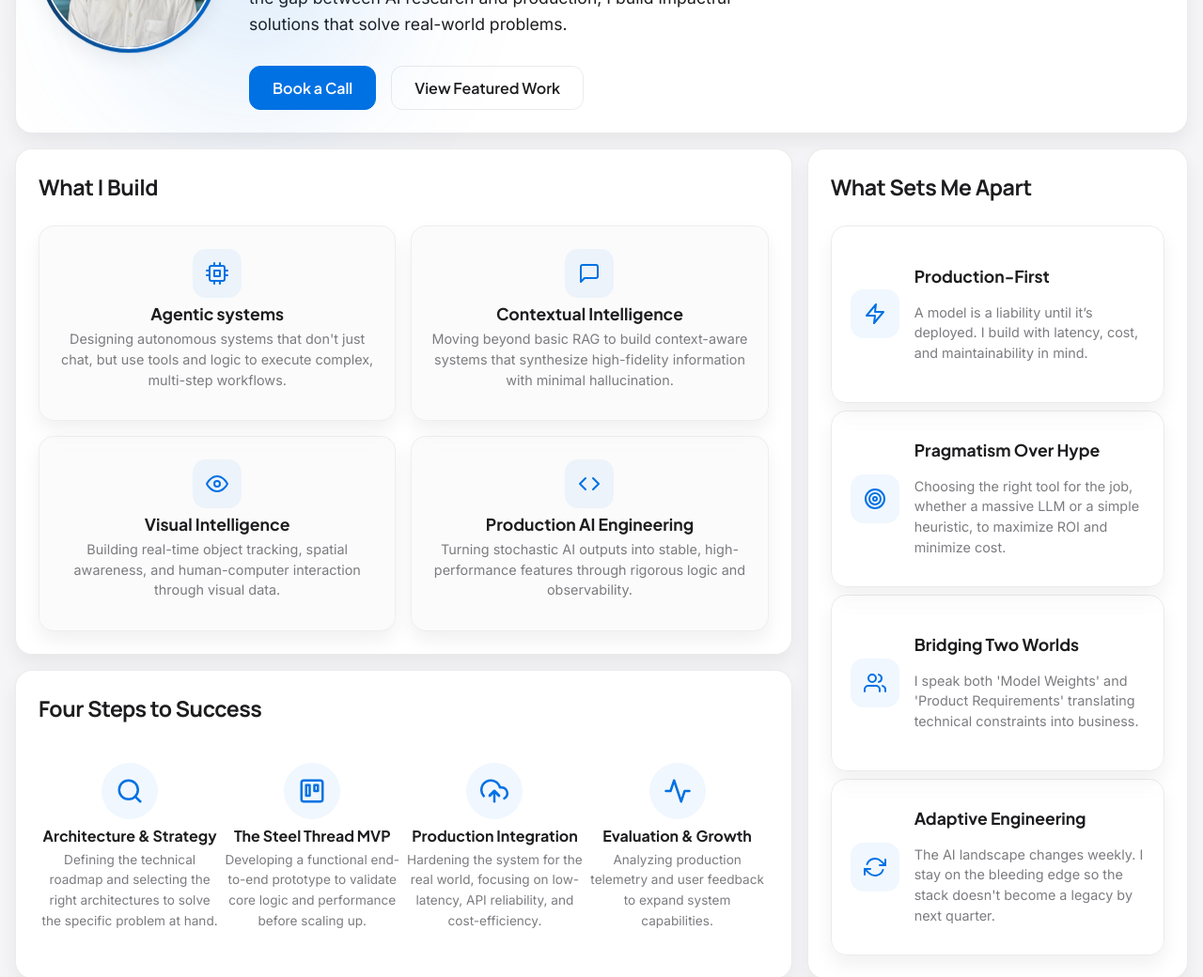
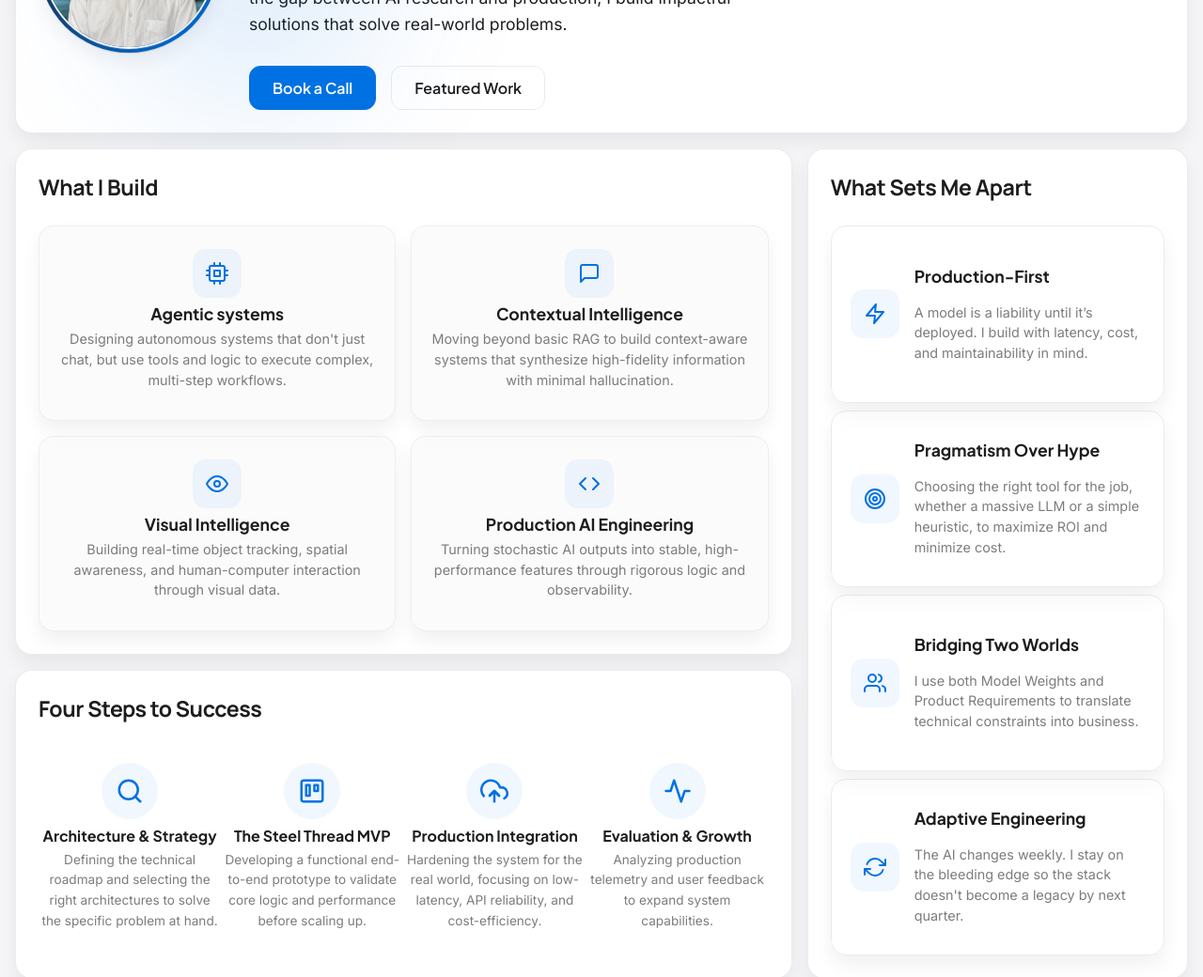
Before and after one commit to Sajed-gh/portfolio, a Next.js app: page / in a window 1280 px wide. Shown: the part 282-1322 px from the top of the page at 94% size. Built offline with nearby package versions, Linux system fonts and the light colour scheme.

Commit message:
small changes

```diff
--- a/components/Sections.jsx
+++ b/components/Sections.jsx
@@ -122,7 +122,7 @@ const HeroSection = ({ setSectionRef, cvLink }) => {
 
                 <div className="cta-buttons">
                     <a href={contactInfo.calendly} target="_blank" rel="noopener noreferrer" className="btn primary" aria-label="Book a Call">Book a Call</a>
-                    <a href="#projects" className="btn" aria-label="View Selected Work">View Featured Work</a>
+                    <a href="#projects" className="btn" aria-label="View Selected Work">Featured Work</a>
                 </div>
             </div>
         </section>
--- a/data/valuePropData.js
+++ b/data/valuePropData.js
@@ -1,7 +1,7 @@
 export const valuePropData = [
     { title: "Production-First", icon: "FiZap", desc: "A model is a liability until it’s deployed. I build with latency, cost, and maintainability in mind." },
     { title: "Pragmatism Over Hype", icon: "FiTarget", desc: "Choosing the right tool for the job, whether a massive LLM or a simple heuristic, to maximize ROI and minimize cost." },
-    { title: "Bridging Two Worlds", icon: "FiUsers", desc: "I speak both 'Model Weights' and 'Product Requirements' translating technical constraints into business." },
-    { title: "Adaptive Engineering", icon: "FiRefreshCw", desc: "The AI landscape changes weekly. I stay on the bleeding edge so the stack doesn't become a legacy by next quarter." },
+    { title: "Bridging Two Worlds", icon: "FiUsers", desc: "I use both Model Weights and Product Requirements to translate technical constraints into business." },
+    { title: "Adaptive Engineering", icon: "FiRefreshCw", desc: "The AI changes weekly. I stay on the bleeding edge so the stack doesn't become a legacy by next quarter." },
 ];
 export default valuePropData;
```
